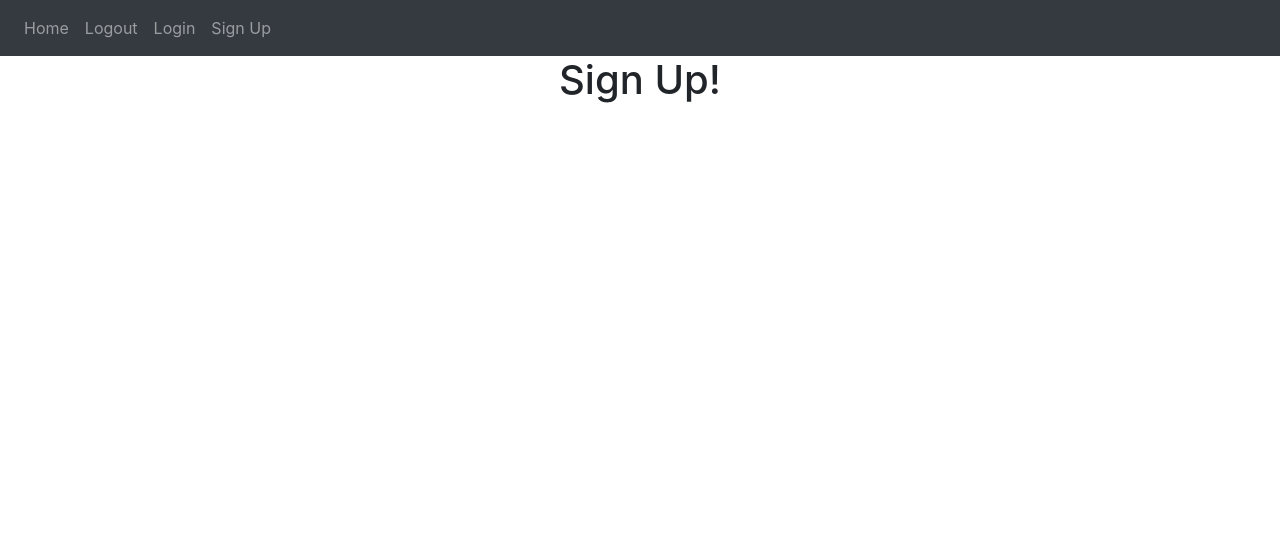
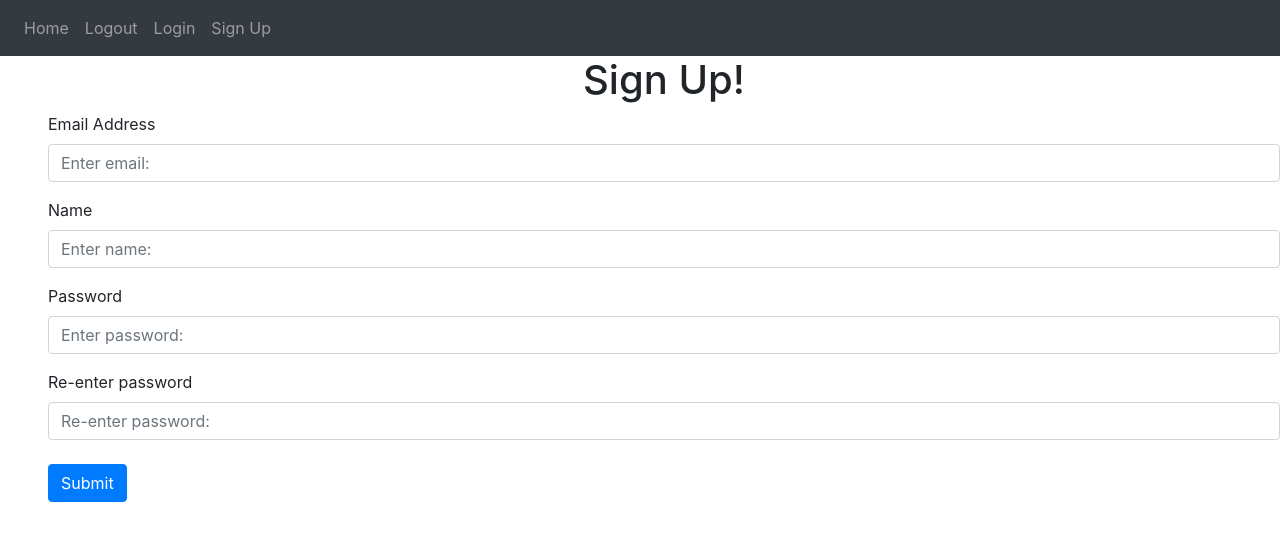
Before and after one commit to amidstdebug/Python-Web-App, a Flask app: page /signup in a window 1280 px wide. Shown: the top 541 px of the page. Run offline with Flask 2, Linux system fonts and the light colour scheme.

Commit message:
Update
Updated:
1. base.html (added alert)
2. login.html (added form groups)
3. signup.html (added form groups)
4. init.py (added and initialised SQL and databases
5. auth.py (added form input checking using GET and POST)
6. models.py (added database creation for User)

What did I learn?
1. GET and POST
2. Learnt how to create databases in Python with db.Column

Upcoming Tasks
1. Finish up models.py and learn more in-depth info about the classes especially the Note class

안녕~

```diff
--- a/website/auth.py
+++ b/website/auth.py
@@ -1,18 +1,34 @@
-from flask import Blueprint, render_template
+from flask import Blueprint, render_template, request, flash
 
 auth = Blueprint('auth', __name__)
 
 
-@auth.route('/login')
+@auth.route('/login', methods=['GET', 'POST'])
 def login():
     return render_template('login.html')
 
 
-@auth.route('/logout')
+@auth.route('/logout', methods=['GET', 'POST'])
 def logout():
     return render_template('logout.html')
 
 
-@auth.route('/signup')
+@auth.route('/signup', methods=['GET', 'POST'])
 def signup():
+    if request.method == 'POST':
+        email = request.form.get('email')
+        name = request.form.get('name')
+        password1 = request.form.get('password1')
+        password2 = request.form.get('password2')
+
+        if len(email) < 4:
+            flash("Email too short!", category="fail")
+        elif len(name) < 1:
+            flash("Name too short!", category="fail")
+        elif password1 != password2:
+            flash("Password not matching!", category="fail")
+        elif len(password1) < 7:
+            flash("Password too short!", category='fail')
+        else:
+            flash("Account Created!", category="pass")
     return render_template('signup.html')
--- a/website/templates/base.html
+++ b/website/templates/base.html
@@ -34,6 +34,28 @@
         </div>
         </div>
     </nav>
+
+    {% with messages = get_flashed_messages(with_categories = true) %}
+        {% if messages %}
+            {% for category, message in messages %}
+                {% if category == 'fail' %}
+                    <div class="alert alert-danger alert-dismissible fade show" role="alert">
+                        {{ message }}
+                        <button type="button" class="close" data-dismiss="alert">
+                            <span aria-hidden="true" >&times;</span>
+                        </button>
+                    </div>
+                {% else %}
+                    <div class="alert alert-success alert-dismissible fade show" role="alert">
+                        {{ message }}
+                        <button type="button" class="close" data-dismiss="alert">
+                            <span aria-hidden="true" >&times;</span>
+                        </button>
+                    </div>
+                {% endif %}
+            {% endfor %}
+        {% endif %}
+    {% endwith %}
     <div>
         {%block content%}{%endblock%}
     </div>
--- a/website/templates/signup.html
+++ b/website/templates/signup.html
@@ -1,9 +1,67 @@
 {% extends 'base.html' %}
 {% block title %}Sign Up{% endblock %}
 {%block content%}
-<form method="POST">
+
+
+<form method="POST" class="ml-5">
     <h1 class="center">
         Sign Up!
     </h1>
+    <div class="pb-3">
+        <div class="form-group mb-0">
+        <label for="email">Email Address</label>
+        </div>
+        <input
+            type="email"
+            class="form-control"
+            id="email"
+            name="email"
+            placeholder="Enter email: "
+        />
+    </div>
+
+
+    <div class="pb-3">
+        <div class="form-group mb-0">
+        <label for="name">Name</label>
+        </div>
+        <input
+            type="text"
+            class="form-control"
+            id="name"
+            name="name"
+            placeholder="Enter name: "
+        />
+    </div>
+
+
+    <div class="pb-3">
+        <div class="form-group mb-0">
+        <label for="password1">Password</label>
+    </div>
+    <input
+        type="password"
+        class="form-control"
+        id="password1"
+        name="password1"
+        placeholder="Enter password: "
+    />
+    </div>
+
+
+    <div class="pb-4">
+        <div class="form-group mb-0">
+        <label for="password2">Re-enter password</label>
+    </div>
+    <input
+        type="password"
+        class="form-control"
+        id="password2"
+        name="password2"
+        placeholder="Re-enter password: "
+    />
+    </div>
+
+    <button type="submit" class="btn btn-primary ">Submit</button>
 </form>
 {%endblock%}
```
Also changed, not shown: website/__init__.py (+6 -1 lines), website/models.py (+16 -0 lines), website/templates/login.html (+32 -1 lines).
